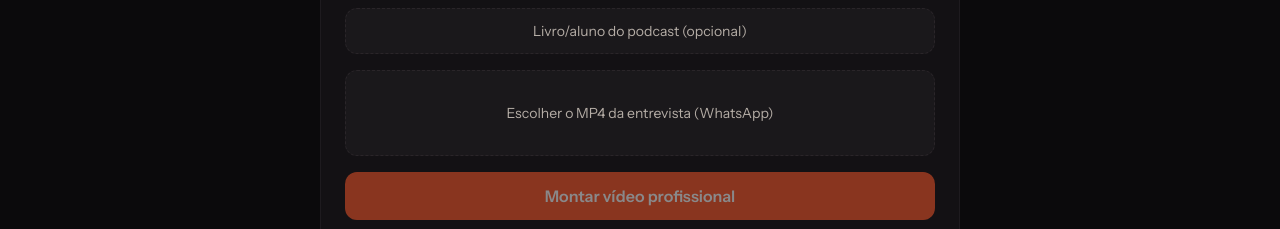
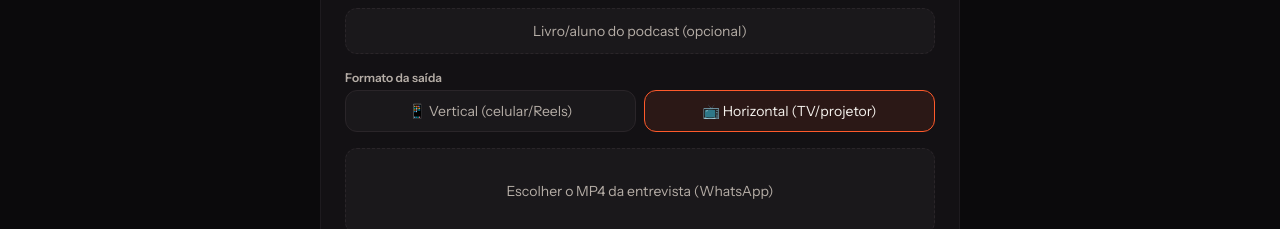
Before and after one commit to jjsilvamape2014-ui/criai-frontend, a Next.js app: page /montar in a window 1280 px wide. Shown: the part 585-814 px from the top of the page. Built offline with nearby package versions, Linux system fonts and the light colour scheme; no server answers.

Commit message:
montar: seletor de formato saída (vertical/horizontal), default TV/projetor

```diff
--- a/src/app/montar/page.js
+++ b/src/app/montar/page.js
@@ -17,6 +17,7 @@
   const [msg, setMsg] = useState('');
   const [erro, setErro] = useState('');
   const [voz, setVoz] = useState('pf_dora');
+  const [orientacao, setOrientacao] = useState('horizontal'); // horizontal | vertical
 
   const pegaVideo = (e) => {
     const f = e.target.files && e.target.files[0];
@@ -53,6 +54,7 @@
     const fd2 = new FormData();
     fd2.append('video', video);
     fd2.append('srt', legenda);
+    fd2.append('orientacao', orientacao);
     if (logoImg) fd2.append('logo', logoImg);
     fd2.append('voz', voz);
     fd2.append('abertura', JSON.stringify({
@@ -136,6 +138,26 @@
             <input ref={logoRef} type="file" accept="image/*" className="hidden" onChange={pegaLogo} />
           </div>
 
+          <div>
+            <label className="mb-1 block text-xs font-semibold text-brand-sub">Formato da saída</label>
+            <div className="grid grid-cols-2 gap-2">
+              <button
+                type="button"
+                onClick={() => setOrientacao('vertical')}
+                className={`rounded-xl border px-3 py-2.5 text-sm transition-colors ${orientacao === 'vertical' ? 'border-primary-500 bg-primary-500/10 text-brand-text' : 'border-brand-borderStrong bg-white/[0.03] text-brand-sub hover:border-primary-500/50'}`}
+              >
+                📱 Vertical (celular/Reels)
+              </button>
+              <button
+                type="button"
+                onClick={() => setOrientacao('horizontal')}
+                className={`rounded-xl border px-3 py-2.5 text-sm transition-colors ${orientacao === 'horizontal' ? 'border-primary-500 bg-primary-500/10 text-brand-text' : 'border-brand-borderStrong bg-white/[0.03] text-brand-sub hover:border-primary-500/50'}`}
+              >
+                📺 Horizontal (TV/projetor)
+              </button>
+            </div>
+          </div>
+
           <button
             onClick={() => vidRef.current && vidRef.current.click()}
             className="w-full rounded-xl border border-dashed border-brand-borderStrong bg-white/[0.03] px-4 py-8 text-sm text-brand-sub hover:border-primary-500/50 hover:text-brand-text transition-colors"
```
